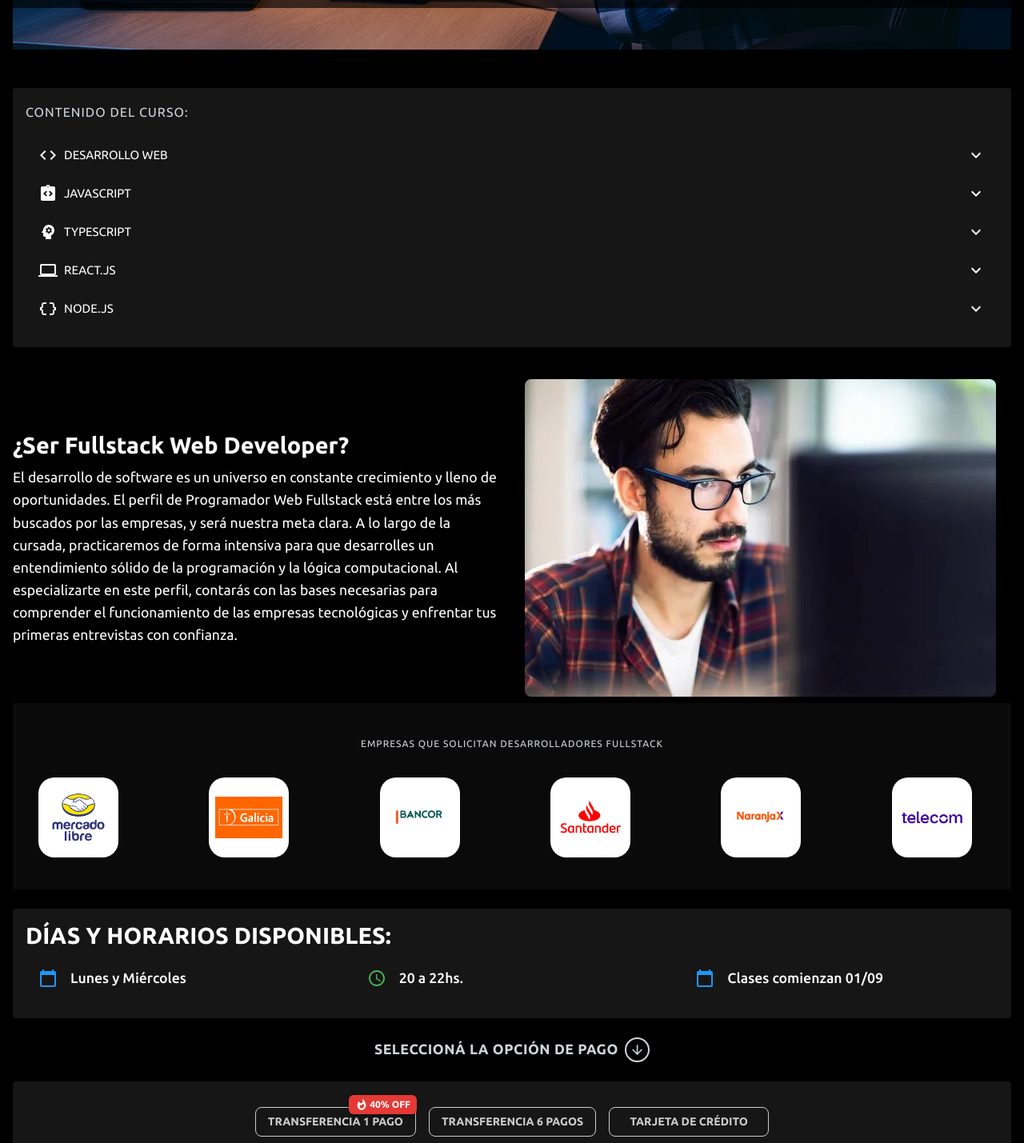
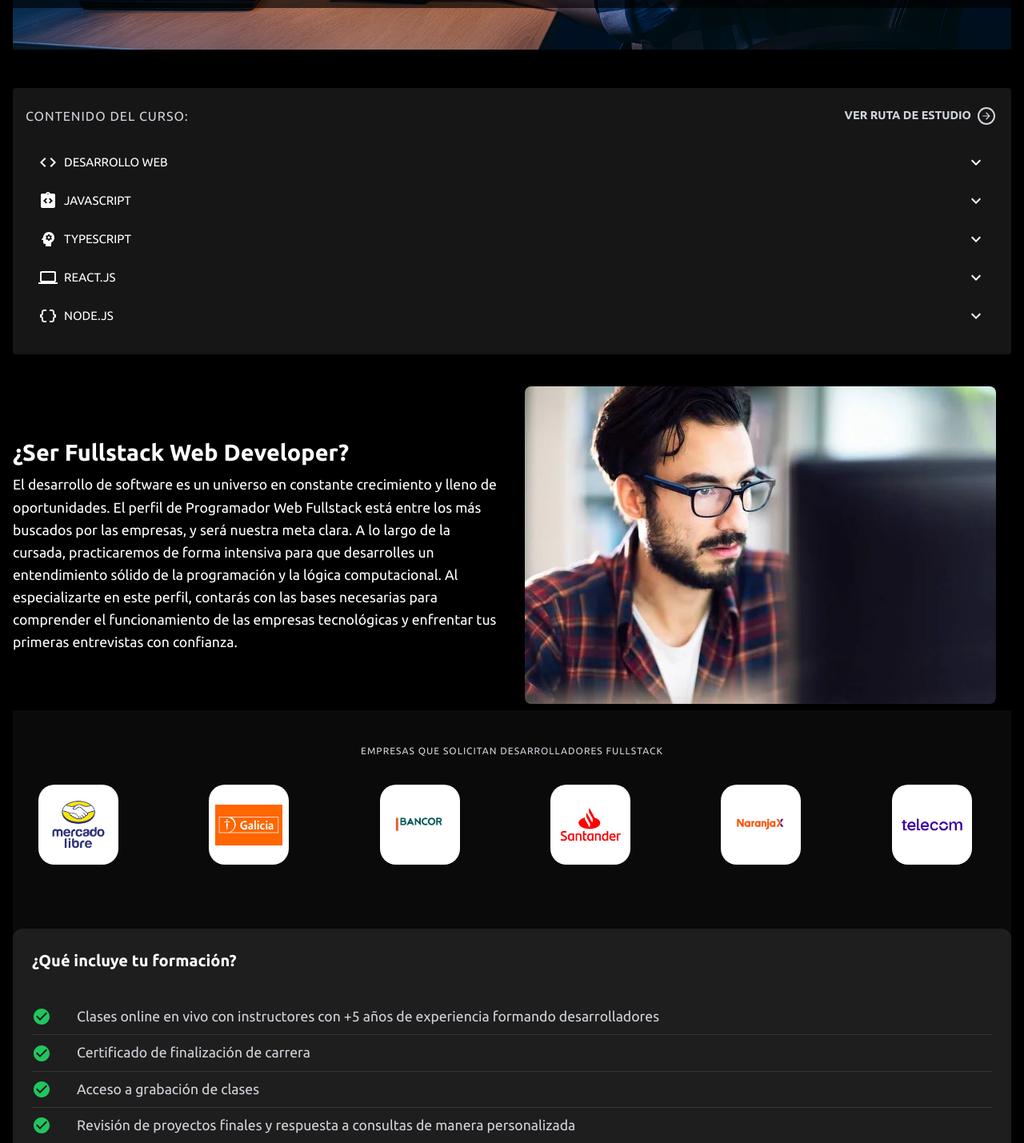
Before and after one commit to feeddigital/front_landing, a React (Vite) app: page / in a window 1280 px wide. Shown: the part 500-1929 px from the top of the page at 80% size. Built offline with nearby package versions, Linux system fonts and the light colour scheme.

Commit message:
feat: certificado

```diff
--- a/src/App.tsx
+++ b/src/App.tsx
@@ -5,6 +5,7 @@ import { darkTheme } from './theme/theme';
 // import Navbar from './containers/navbar';
 import LandingPage from './containers/landing';
 import Exito from './containers/exito';
+import RespuestaContacto from './containers/respuesta-contacto';
 
 const App: React.FC = () => {
   return (
@@ -15,6 +16,7 @@ const App: React.FC = () => {
         <Routes>
           <Route path="/" element={<LandingPage />} />
           <Route path="/exito" element={<Exito />} />
+          <Route path="/consulta" element={<RespuestaContacto />} />
         </Routes>
       </Router>
     </ThemeProvider>
--- a/src/containers/landing/index.tsx
+++ b/src/containers/landing/index.tsx
@@ -21,6 +21,7 @@ import {
   AccordionDetails,
   useTheme,
   useMediaQuery,
+  List,
 } from "@mui/material";
 import {
   Code,
@@ -36,7 +37,9 @@ import ExpandMoreIcon from "@mui/icons-material/ExpandMore";
 import DataObjectIcon from "@mui/icons-material/DataObject";
 import IntegrationInstructionsIcon from "@mui/icons-material/IntegrationInstructions";
 import ArrowDownwardIcon from "@mui/icons-material/ArrowDownward";
+import ArrowForwardIcon from "@mui/icons-material/ArrowForward";
 import WhatshotIcon from "@mui/icons-material/Whatshot";
+import CheckCircleIcon from "@mui/icons-material/CheckCircle";
 
 import { apiService } from "../../services/api-service";
 
@@ -141,6 +144,7 @@ const LandingPage: React.FC = () => {
         "¡Gracias por tu consulta! En minutos nos estaremos comunicando con vos."
       );
       setConsultaEmail("");
+      navigate("/consulta");
     } catch (error: any) {
       console.error("Error:", error);
       showAlert(
@@ -178,7 +182,12 @@ const LandingPage: React.FC = () => {
     { text: "Lunes y Miércoles", icon: <CalendarToday />, color: "secondary" },
     { text: "20 a 22hs.", icon: <Schedule />, color: "success" },
     {
-      text: "Clases comienzan 01/09",
+      text: "6 meses",
+      icon: <CalendarToday />,
+      color: "primary",
+    },
+    {
+      text: "Comienza 01/09",
       icon: <CalendarToday />,
       color: "secondary",
     },
@@ -360,13 +369,50 @@ const LandingPage: React.FC = () => {
       <Grid item sm={12} md={12} lg={12} sx={{ marginTop: 6 }}>
         <Card sx={{ backgroundColor: "#0a0a0a", marginBottom: 5 }}>
           <CardContent>
-            <Typography
-              variant="subtitle1"
-              align="left"
-              sx={{ color: "#D1D5DB", mb: 2, letterSpacing: 1 }}
+            <Box
+              sx={{
+                display: "flex",
+                justifyContent: "space-between",
+                alignItems: "center",
+                mb: 2,
+              }}
             >
-              CONTENIDO DEL CURSO:
-            </Typography>
+              <Typography
+                variant="subtitle1"
+                align="left"
+                sx={{ color: "#D1D5DB", letterSpacing: 1 }}
+              >
+                CONTENIDO DEL CURSO:
+              </Typography>
+
+              {/* Botón a la derecha */}
+              <Button
+                endIcon={
+                  <Box
+                    sx={{
+                      border: "2px solid #D1D5DB",
+                      borderRadius: "50%",
+                      width: 22,
+                      height: 22,
+                      display: "flex",
+                      alignItems: "center",
+                      justifyContent: "center",
+                    }}
+                  >
+                    <ArrowForwardIcon sx={{ fontSize: 14, color: "#D1D5DB" }} />
+                  </Box>
+                }
+                sx={{
+                  color: "#D1D5DB",
+                  fontWeight: "bold",
+                  textTransform: "none",
+                  fontSize: "0.9rem",
+                  "&:hover": { backgroundColor: "transparent" },
+                }}
+              >
+                VER RUTA DE ESTUDIO
+              </Button>
+            </Box>
 
             {courseContent.map((item, index) => (
               <Accordion
@@ -415,7 +461,6 @@ const LandingPage: React.FC = () => {
       </Grid>
       <Grid item sm={12} md={12} lg={12}>
         <Grid container spacing={4} alignItems="center">
-          {/* Texto */}
           <Grid item xs={12} md={6}>
             <Typography variant="h2" gutterBottom>
               ¿Ser Fullstack Web Developer?
@@ -433,7 +478,6 @@ const LandingPage: React.FC = () => {
             </Typography>
           </Grid>
 
-          {/* Imagen */}
           <Grid item xs={12} md={6}>
             <Box
               component="img"
@@ -486,6 +530,50 @@ const LandingPage: React.FC = () => {
           </Grid>
         </Box>
       </Grid>
+      <Grid item sm={12} md={12} lg={12}>
+        <Box sx={{ backgroundColor: "#0a0a0a", py: 5 }}>
+          <Card
+            sx={{
+              backgroundColor: "#121212",
+              borderRadius: 3,
+              // maxWidth: 800,
+              mx: "auto",
+              p: 3,
+            }}
+          >
+            <Typography
+              variant="h6"
+              sx={{ color: "white", mb: 3, fontWeight: "bold" }}
+            >
+              ¿Qué incluye tu formación?
+            </Typography>
+
+            <List>
+              {[
+                "Clases online en vivo con instructores con +5 años de experiencia formando desarrolladores",
+                "Certificado de finalización de carrera",
+                "Acceso a grabación de clases",
+                "Revisión de proyectos finales y respuesta a consultas de manera personalizada",
+              ].map((text, i) => (
+                <ListItem
+                  key={i}
+                  sx={{
+                    borderBottom: "1px solid rgba(255,255,255,0.1)",
+                    px: 0,
+                  }}
+                >
+                  <ListItemIcon>
+                    <CheckCircleIcon sx={{ color: "#22c55e" }} />{" "}
+                    {/* verde check */}
+                  </ListItemIcon>
+                  <Typography sx={{ color: "#D1D5DB" }}>{text}</Typography>
+                </ListItem>
+              ))}
+            </List>
+          </Card>
+        </Box>
+      </Grid>
+
       <Grid item sm={12} md={12} lg={12} sx={{ marginBottom: 3, marginTop: 3 }}>
         <Grid>
           <Card sx={{ height: "100%", backgroundColor: "#0a0a0a" }}>
@@ -495,7 +583,7 @@ const LandingPage: React.FC = () => {
               </Typography>
               <Grid container spacing={2}>
                 {scheduleItems.map((item, index) => (
-                  <Grid item xs={12} md={4} key={index}>
+                  <Grid item xs={12} md={3} key={index}>
                     <ListItem sx={{ py: 1 }}>
                       <ListItemIcon
                         sx={{ color: `${item.color}.main`, minWidth: 40 }}
@@ -517,7 +605,7 @@ const LandingPage: React.FC = () => {
           </Card>
         </Grid>
       </Grid>
-      <Grid item sm={6} md={8} lg={8}>
+      <Grid item sm={6} md={8} lg={8} sx={{ mb: 5 }}>
         <Box
           sx={{
             display: "flex",
@@ -703,7 +791,6 @@ const LandingPage: React.FC = () => {
                     {plan.label}
                   </Button>
 
-                  {/* 🔥 Badge solo si es transferencia1 */}
                   {plan.value === "transferencia1" && (
                     <Box
                       sx={{
@@ -747,7 +834,6 @@ const LandingPage: React.FC = () => {
               </Box>
             )}
 
-            {/* Nombre y apellido */}
             <Box
               sx={{
                 display: "flex",
@@ -808,7 +894,6 @@ const LandingPage: React.FC = () => {
               />
             </Box>
 
-            {/* Email */}
             <TextField
               fullWidth
               variant="outlined"
@@ -832,7 +917,6 @@ const LandingPage: React.FC = () => {
               }}
             />
 
-            {/* WhatsApp */}
             <TextField
               fullWidth
               variant="outlined"
@@ -860,7 +944,6 @@ const LandingPage: React.FC = () => {
               }}
             />
 
-            {/* Botón inscripción */}
             <Box>
               <Button
                 variant="contained"
@@ -882,7 +965,6 @@ const LandingPage: React.FC = () => {
 
           <Divider sx={{ my: 3 }} />
 
-          {/* Consultas */}
           <Typography variant="h6" sx={{ mb: 3 }}>
             Consultá por otros días y horarios disponibles:
           </Typography>
@@ -932,6 +1014,33 @@ const LandingPage: React.FC = () => {
           </Box>
         </Paper>
       </Grid>
+      <Grid item sm={12} md={12} lg={12}>
+        <Grid container spacing={4} alignItems="center">
+          <Grid item xs={12} md={6}>
+            <Typography variant="h2" gutterBottom>
+              Recibí tu certificado de finalización
+            </Typography>
+            <Typography variant="body1" gutterBottom>
+              Un premio al esfuerzo, pero los objetivos son el conocimiento y la
+              experiencia.
+            </Typography>
+          </Grid>
+
+          <Grid item xs={12} md={6}>
+            <Box
+              component="img"
+              src="/certificado.jpg"
+              alt="Certificado"
+              sx={{
+                maxWidth: "100%",
+                height: "auto",
+                borderRadius: 2,
+                border: "2px solid #9ca3af",
+              }}
+            />
+          </Grid>
+        </Grid>
+      </Grid>
     </Grid>
   );
 };
--- /dev/null
+++ b/src/containers/respuesta-contacto/index.tsx
@@ -0,0 +1,61 @@
+import React from "react";
+import { useNavigate } from "react-router-dom";
+import { Container, Typography, Paper, Button, Box } from "@mui/material";
+import { CheckCircle, Home } from "@mui/icons-material";
+
+const RespuestaContacto: React.FC = () => {
+  const navigate = useNavigate();
+
+  return (
+    <Container maxWidth="md" sx={{ py: 4 }}>
+      <Paper sx={{ p: 4, textAlign: "center" }}>
+        {/* <CheckCircle
+          sx={{
+            fontSize: 80,
+            color: "success.main",
+            mb: 3,
+          }}
+        /> */}
+
+        <Typography
+          variant="h2"
+          component="h1"
+          gutterBottom
+          color="success.main"
+        >
+          ¡Gracias por contactarnos!
+        </Typography>
+
+        <Typography
+          variant="body1"
+          color="text.secondary"
+          paragraph
+          sx={{ mb: 4 }}
+        >
+          En breve nos estaremos comunicando contigo para informarte sobre la
+          disponibilidad de días y horarios.
+        </Typography>
+
+        <Box
+          sx={{
+            display: "flex",
+            gap: 2,
+            justifyContent: "center",
+            flexWrap: "wrap",
+          }}
+        >
+          <Button
+            variant="contained"
+            startIcon={<Home />}
+            onClick={() => navigate("/")}
+            size="large"
+          >
+            Volver al inicio
+          </Button>
+        </Box>
+      </Paper>
+    </Container>
+  );
+};
+
+export default RespuestaContacto;
```
Also changed, not shown: public/certificado.jpg (added).
